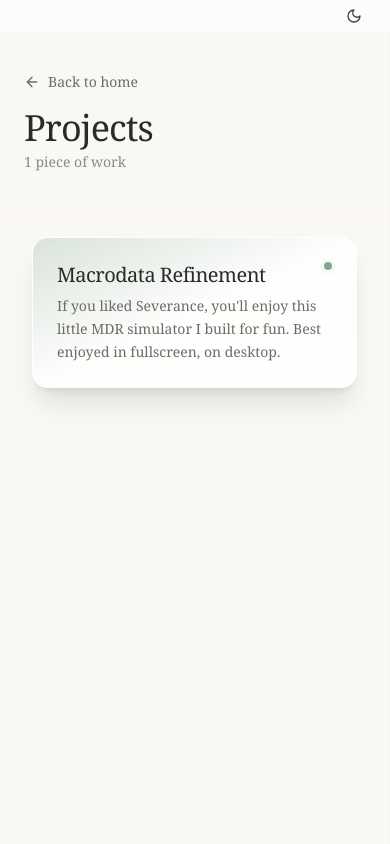
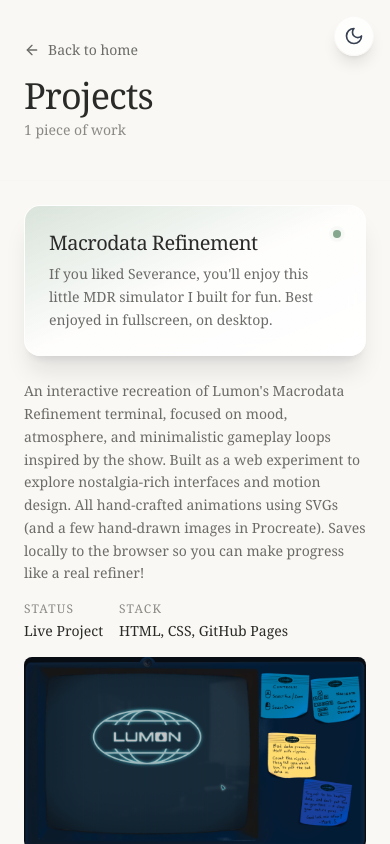
Before and after one commit to dandanaher/portfolio, a React (Vite) app: page /projects in a window 390 px wide. Built offline with nearby package versions, Linux system fonts and the light colour scheme.

Commit message:
mobile update

```diff
--- a/src/components/layout/Header.tsx
+++ b/src/components/layout/Header.tsx
@@ -6,7 +6,9 @@
   const { theme, toggleTheme } = useTheme();
 
   return (
-    <header className="sticky top-0 z-40 h-8 w-full border-b border-gray-100/20 bg-white/60 font-sans backdrop-blur-lg dark:border-gray-800/20 dark:bg-dark-bg/60">
+    <>
+      {/* Desktop header bar */}
+      <header className="sticky top-0 z-40 h-8 w-full border-b border-gray-100/20 bg-white/60 font-sans backdrop-blur-lg dark:border-gray-800/20 dark:bg-dark-bg/60 hidden md:block">
         <div className="flex h-full items-center">
           <div className="w-2/5 min-w-[280px] px-6" aria-hidden />
           <div className="flex-1" />
@@ -23,6 +25,20 @@
           </button>
         </div>
       </header>
+
+      {/* Mobile: Floating theme toggle button */}
+      <button
+        onClick={toggleTheme}
+        className="md:hidden fixed top-4 right-4 z-50 flex h-10 w-10 items-center justify-center rounded-full bg-white/80 backdrop-blur-md shadow-lg transition-colors hover:bg-white dark:bg-dark-bg/80 dark:hover:bg-dark-bg border border-light-border/20 dark:border-dark-border/20"
+        aria-label="Toggle dark mode"
+      >
+        {theme === "light" ? (
+          <Moon className="h-5 w-5 text-gray-700 dark:text-dark-text" />
+        ) : (
+          <Sun className="h-5 w-5 text-dark-text" />
+        )}
+      </button>
+    </>
   );
 };
 
--- a/src/pages/Library.tsx
+++ b/src/pages/Library.tsx
@@ -41,7 +41,7 @@
   };
 
   return (
-    <div className={`flex flex-1 flex-col gap-12 ${THEME_COMBINATIONS.background} ${THEME_COMBINATIONS.text}`}>
+    <div className={`flex flex-1 flex-col gap-12 overflow-y-auto ${THEME_COMBINATIONS.background} ${THEME_COMBINATIONS.text}`}>
       <header className={`flex flex-col gap-3 border-b ${THEME_COMBINATIONS.border} px-6 md:px-12 py-10`}>
         {/* Mobile back button */}
         <button
@@ -410,18 +410,18 @@
       const gamma = event.gamma || 0; // left-right tilt (-90 to 90)
 
       // Convert device orientation to book rotation
-      // gamma controls Y rotation (left-right tilt)
-      // beta controls X rotation (front-back tilt)
-      const maxTilt = 20;
+      // Much more sensitive - smaller phone movements = bigger rotation
+      const maxTilt = 30; // Increased from 20
+      const sensitivity = 3; // Multiplier for more responsiveness
 
-      // Normalize gamma (-90 to 90) to rotation (-maxTilt to maxTilt)
-      const nextY = (gamma / 90) * maxTilt;
+      // Normalize gamma (-90 to 90) to rotation with high sensitivity
+      // Clamp to maxTilt to prevent over-rotation
+      const nextY = Math.max(-maxTilt, Math.min(maxTilt, (gamma / 30) * maxTilt * sensitivity));
 
-      // Normalize beta, accounting for typical reading angle (around 45 degrees)
-      // When phone is flat (beta = 0), book should be slightly tilted
-      // When phone is vertical (beta = 90), book should be more tilted
-      const adjustedBeta = beta - 45; // Adjust for typical holding angle
-      const nextX = -(adjustedBeta / 45) * maxTilt;
+      // Normalize beta with high sensitivity
+      // Adjust for typical holding angle (around 45 degrees)
+      const adjustedBeta = beta - 45;
+      const nextX = Math.max(-maxTilt, Math.min(maxTilt, -(adjustedBeta / 15) * maxTilt * sensitivity));
 
       setRotation({ x: nextX, y: nextY });
     };
--- a/src/pages/Projects.tsx
+++ b/src/pages/Projects.tsx
@@ -44,19 +44,13 @@
 
   return (
     <div className={`flex h-full flex-1 overflow-hidden ${THEME_COMBINATIONS.background}`}>
+      {/* Desktop: Two-panel layout */}
+      <div className="hidden md:flex h-full flex-1 overflow-hidden">
         {/* Left Panel - Project Navigation */}
-      <div className="flex w-full md:w-[45%] flex-col border-r border-light-border/10 dark:border-dark-border/50">
+        <div className="flex w-[45%] flex-col border-r border-light-border/10 dark:border-dark-border/50">
           {/* Header */}
-        <div className={`border-b border-light-border/10 px-6 md:px-8 py-10 dark:border-dark-border/50`}>
-          {/* Mobile back button */}
-          <button
-            onClick={() => navigate('/me')}
-            className="flex items-center gap-2 text-sm text-light-text-muted hover:text-light-text dark:text-dark-text-muted dark:hover:text-dark-text transition-colors md:hidden mb-4"
-          >
-            <ArrowLeft className="h-4 w-4" />
-            <span>Back to home</span>
-          </button>
-          <h1 className={`mb-1 font-serif text-4xl md:text-5xl tracking-tight ${THEME_COMBINATIONS.textDark}`}>
+          <div className={`border-b border-light-border/10 px-8 py-10 dark:border-dark-border/50`}>
+            <h1 className={`mb-1 font-serif text-5xl tracking-tight ${THEME_COMBINATIONS.textDark}`}>
               Projects
             </h1>
             <p className={`font-serif text-sm ${THEME_COMBINATIONS.textSubtle}`}>
@@ -206,6 +200,141 @@
         )}
         </div>
       </div>
+
+      {/* Mobile: Single column layout with expandable cards */}
+      <div className="md:hidden flex flex-col h-full overflow-y-auto">
+        {/* Header */}
+        <div className={`border-b border-light-border/10 px-6 py-10 dark:border-dark-border/50`}>
+          <button
+            onClick={() => navigate('/me')}
+            className="flex items-center gap-2 text-sm text-light-text-muted hover:text-light-text dark:text-dark-text-muted dark:hover:text-dark-text transition-colors mb-4"
+          >
+            <ArrowLeft className="h-4 w-4" />
+            <span>Back to home</span>
+          </button>
+          <h1 className={`mb-1 font-serif text-4xl tracking-tight ${THEME_COMBINATIONS.textDark}`}>
+            Projects
+          </h1>
+          <p className={`font-serif text-sm ${THEME_COMBINATIONS.textSubtle}`}>
+            {projectEntries.length} {projectEntries.length === 1 ? 'piece' : 'pieces'} of work
+          </p>
+        </div>
+
+        {/* Projects list with inline details */}
+        <div className="flex-1 px-6 py-6">
+          <div className="space-y-6">
+            {projectEntries.map((project, index) => (
+              <div key={project.title} className="flex flex-col gap-4">
+                {/* Project Card */}
+                <ProjectCard
+                  title={project.title}
+                  description={project.description}
+                  stack={project.stack}
+                  meta={project.meta}
+                  onSelect={() => setSelectedProject(selectedProject?.title === project.title ? null : project)}
+                  isActive={project.title === selectedProject?.title}
+                  index={index}
+                />
+
+                {/* Expanded Project Details (shown when active) */}
+                {selectedProject?.title === project.title && (
+                  <div className="flex flex-col gap-4 pb-4 border-b border-light-border/10 dark:border-dark-border/50">
+                    {/* Long description */}
+                    <p className={`text-sm leading-relaxed ${THEME_COMBINATIONS.textMuted}`}>
+                      {project.longDescription}
+                    </p>
+
+                    {/* Meta info */}
+                    <div className="flex flex-wrap gap-4 text-xs">
+                      <div>
+                        <p className={`mb-1 font-serif uppercase tracking-widest ${THEME_COMBINATIONS.textSubtle}`}>
+                          Status
+                        </p>
+                        <p className={`text-sm font-medium ${THEME_COMBINATIONS.textDark}`}>
+                          {project.meta}
+                        </p>
+                      </div>
+                      {project.stack.length > 0 && (
+                        <div>
+                          <p className={`mb-1 font-serif uppercase tracking-widest ${THEME_COMBINATIONS.textSubtle}`}>
+                            Stack
+                          </p>
+                          <p className={`text-sm font-medium ${THEME_COMBINATIONS.textDark}`}>
+                            {project.stack.join(', ')}
+                          </p>
+                        </div>
+                      )}
+                    </div>
+
+                    {/* Images */}
+                    {project.previewImages.length > 0 && (
+                      <div className="relative">
+                        <div className="rounded-lg overflow-hidden bg-light-border dark:bg-dark-bg-elevated">
+                          <img
+                            src={project.previewImages[activeImageIndex]}
+                            alt={`${project.title} preview ${activeImageIndex + 1}`}
+                            className="w-full h-auto object-contain"
+                          />
+                        </div>
+
+                        {/* Image navigation */}
+                        {project.previewImages.length > 1 && (
+                          <div className="flex items-center justify-center gap-2 mt-3">
+                            <button
+                              type="button"
+                              onClick={handlePrevious}
+                              className="flex h-8 w-8 items-center justify-center rounded-full bg-light-bg/90 text-lg text-light-text-dark dark:bg-dark-text/90 dark:text-dark-bg"
+                            >
+                              ‹
+                            </button>
+                            <div className="flex gap-2">
+                              {project.previewImages.map((_, index) => (
+                                <button
+                                  key={index}
+                                  onClick={() => setActiveImageIndex(index)}
+                                  className={`h-2 w-2 rounded-full transition-all ${
+                                    index === activeImageIndex
+                                      ? "w-6 bg-light-text-dark dark:bg-dark-text"
+                                      : "bg-light-text-muted/50 dark:bg-dark-text-muted/50"
+                                  }`}
+                                  aria-label={`View image ${index + 1}`}
+                                />
+                              ))}
+                            </div>
+                            <button
+                              type="button"
+                              onClick={handleNext}
+                              className="flex h-8 w-8 items-center justify-center rounded-full bg-light-bg/90 text-lg text-light-text-dark dark:bg-dark-text/90 dark:text-dark-bg"
+                            >
+                              ›
+                            </button>
+                          </div>
+                        )}
+                      </div>
+                    )}
+
+                    {/* CTA button */}
+                    {project.link && (
+                      <a
+                        href={project.link}
+                        target="_blank"
+                        rel="noopener noreferrer"
+                        className="group inline-flex items-center justify-center gap-2 rounded-full bg-light-text-dark px-5 py-3 text-sm font-medium text-white transition-all duration-300 hover:bg-accent-green dark:bg-dark-text dark:text-dark-bg dark:hover:bg-accent-green dark:hover:text-white"
+                      >
+                        <span>View Live</span>
+                        <span className="transition-transform duration-300 group-hover:translate-x-1">
+                          →
+                        </span>
+                      </a>
+                    )}
+                  </div>
+                )}
+              </div>
+            ))}
+          </div>
+        </div>
+      </div>
+    </div>
   );
 };
 
```
Lines whose indentation alone changed are shown as unchanged.
